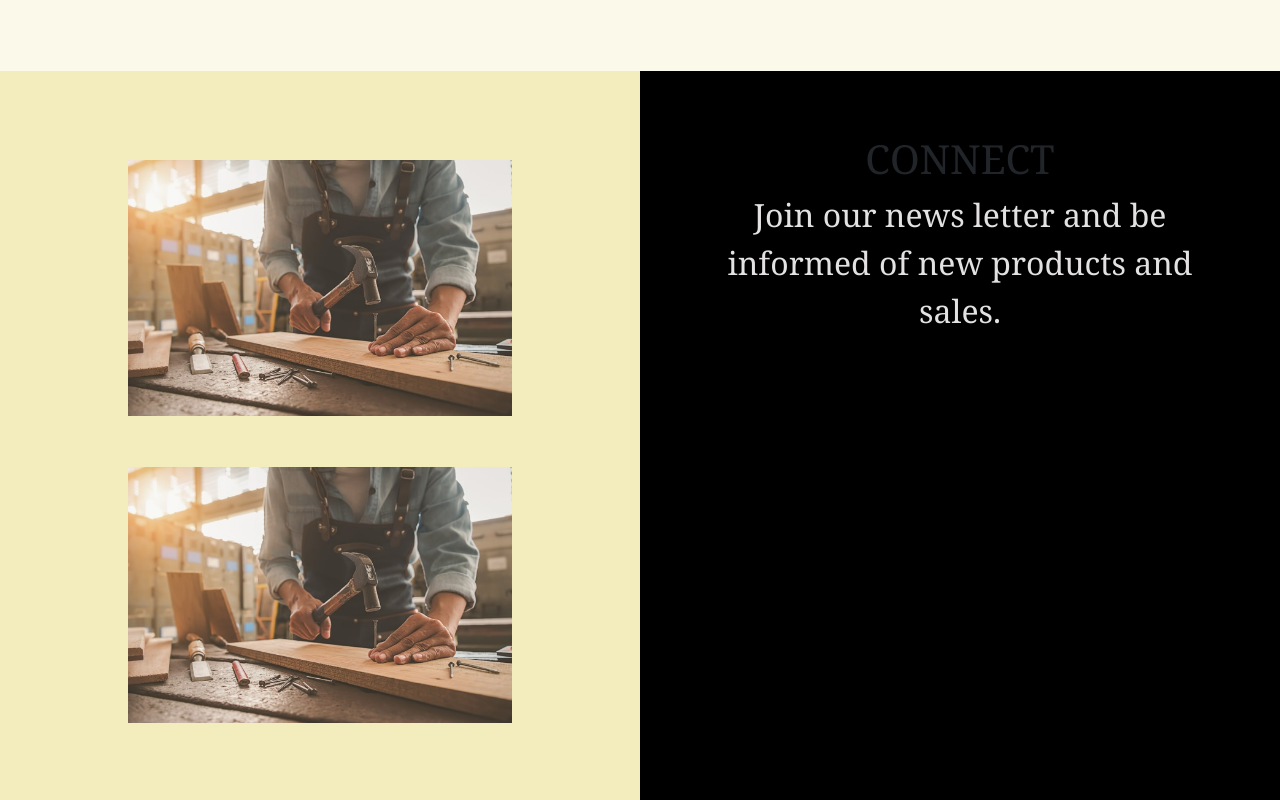
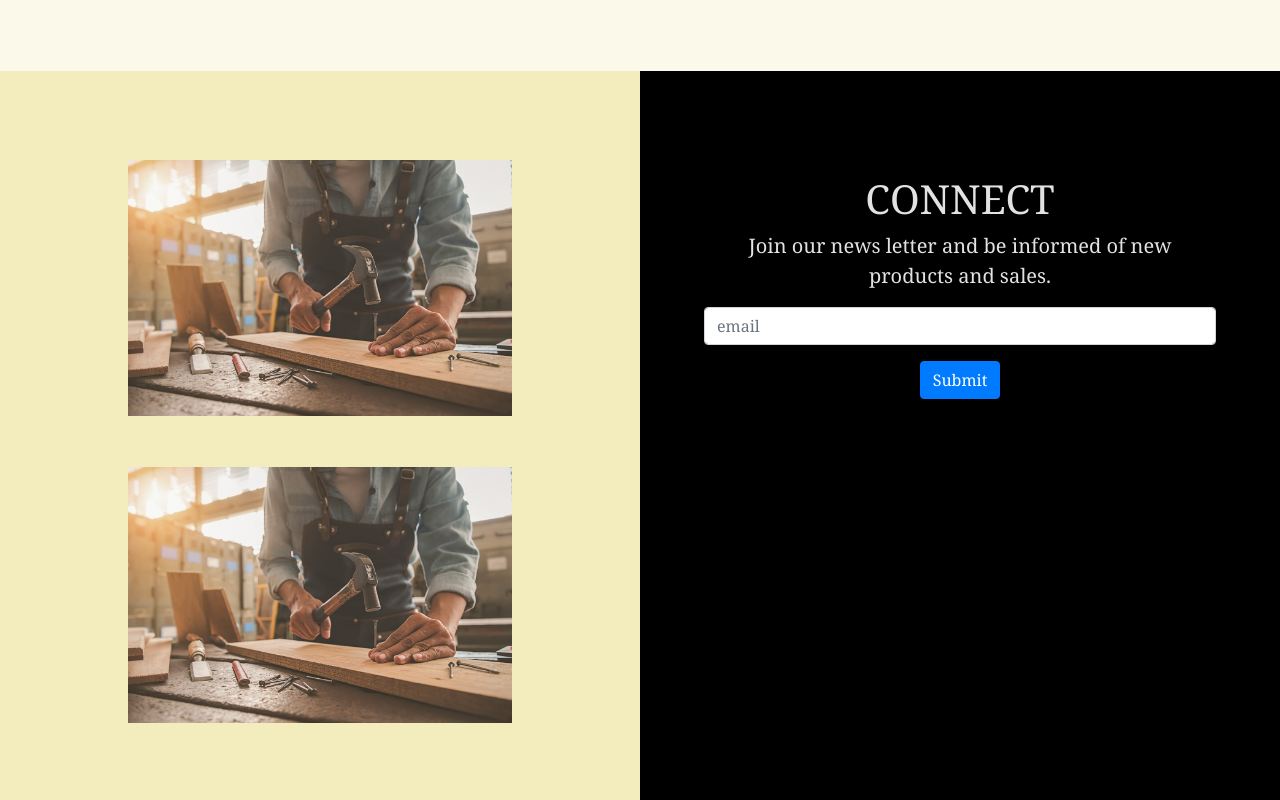
Before and after one commit to GMorse19/rustic, a React (Create React App) app: page / in a window 1280 px wide. Shown: the part 4740-5540 px from the top of the page. Built offline with nearby package versions, Linux system fonts and the light colour scheme.

Commit message:
Added email signup form

```diff
--- /dev/null
+++ b/src/ContactPage/ContactForm.js
@@ -0,0 +1,46 @@
+import React, { Component } from 'react'
+
+import { Form, Button } from 'react-bootstrap'
+
+import './ContactPage.scss'
+
+class SignUp extends Component {
+  constructor () {
+    super()
+
+    this.state = {
+      email : ''
+    }
+  }
+
+  handleChange = event => {
+    this.setState({[event.target.name]: event.target.value})
+  }
+
+  handleSubmit = () => {
+    console.log('Submit!')
+  }
+
+  render () {
+    console.log(this.state)
+    const { value } = this.state
+    return (
+      <Form onSubmit={this.handleSubmit}>
+        <Form.Group>
+        <Form.Control
+            autoComplete='off'
+            className='form-input'
+            type='email'
+            name='email'
+            placeholder='email'
+            value={value}
+            onChange={this.handleChange}
+          />
+        </Form.Group>
+        <Button type='submit' className='form-button'>Submit</Button>
+      </Form>
+    )
+  }
+}
+
+export default SignUp
--- a/src/ContactPage/ContactPage.js
+++ b/src/ContactPage/ContactPage.js
@@ -1,7 +1,9 @@
 import React from 'react'
-import { Parallax } from 'react-scroll-parallax'
+// import { Parallax } from 'react-scroll-parallax'
 
 import { Container, Row, Col } from 'react-bootstrap'
+
+import SignUp from './ContactForm'
 
 import './ContactPage.scss'
 
@@ -18,8 +20,11 @@ const ContactPage = () => (
         <Col className='black'>
           <div className='black-div'>
           <h1>CONNECT</h1>
-            <p className='black-para'>Join our news letter and be informed
-            of new products and sales.</p>
+            <p className='black-para'>
+            Join our news letter and be informed
+            of new products and sales.
+            </p>
+            <SignUp />
           </div>
         </Col>
       </Row>
--- a/src/ContactPage/ContactPage.scss
+++ b/src/ContactPage/ContactPage.scss
@@ -8,11 +8,12 @@
 .black-div {
   width: 40vw;
   height: 80vh;
+  color: #e3e1e1;
+  margin-top: 5vh;
 }
 
 .black-para {
-  color: #e3e1e1;
-  font-size: 2rem;
+  font-size: 20px;
 }
 
 .carpenter {
```
